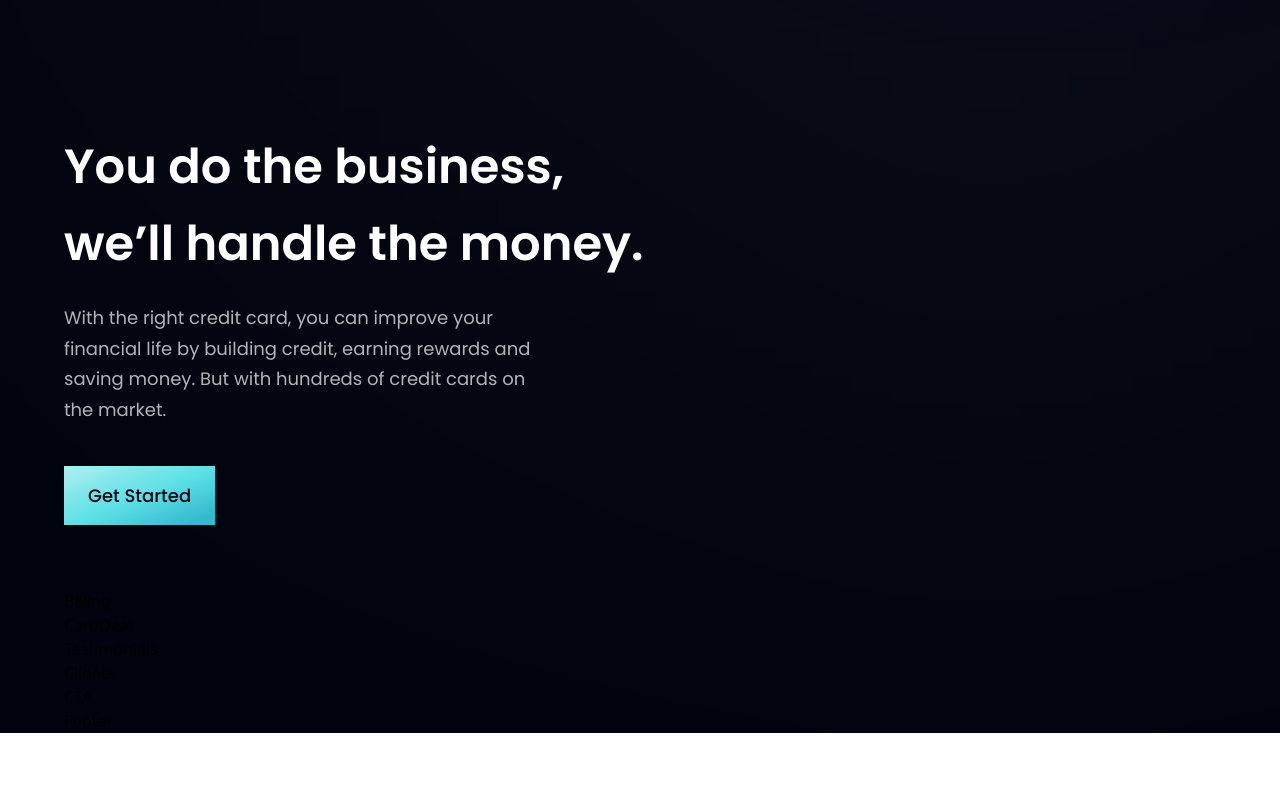
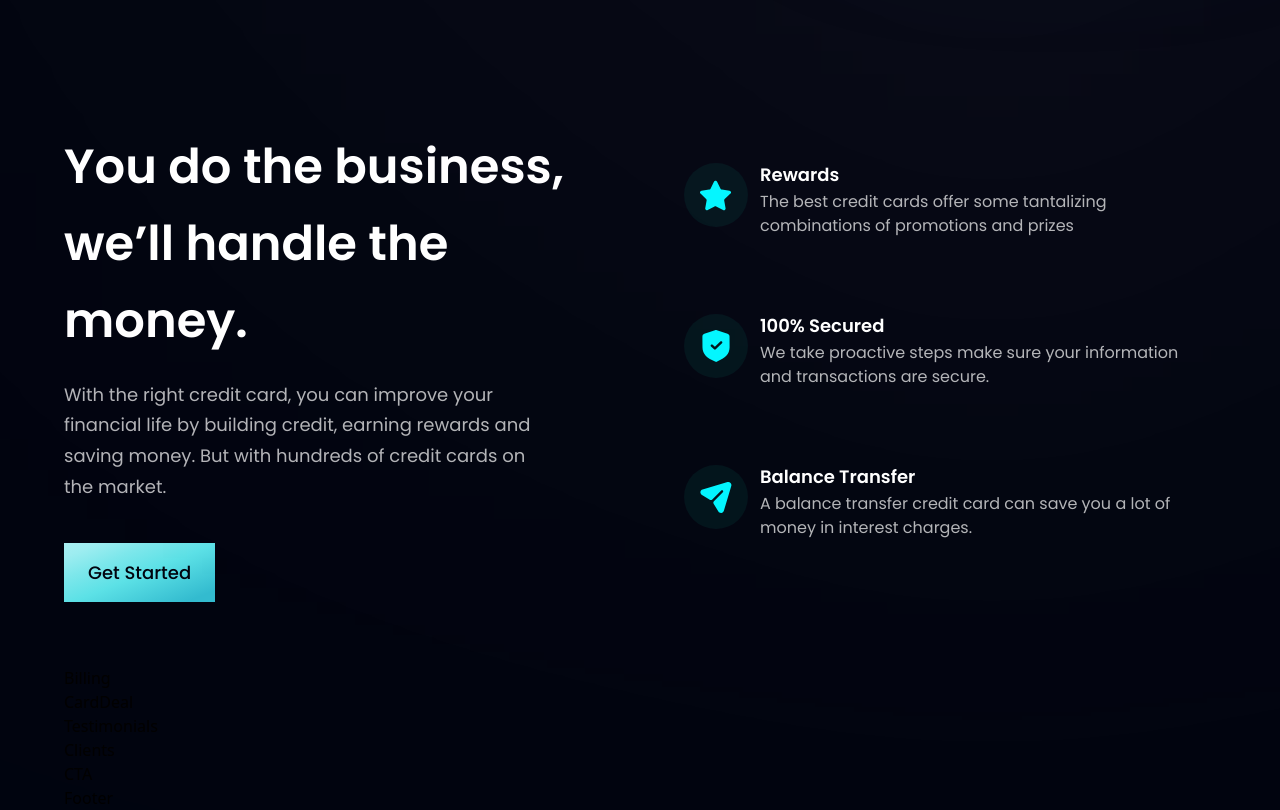
Before and after one commit to mhmddorgham/hoobank_app, a React (Create React App) app: page / in a window 1280 px wide. Shown: the part 880-1690 px from the top of the page. Before the commit the page ends 1613 px from the top, so only its background shows below. Built offline with nearby package versions, Linux system fonts and the light colour scheme.

Commit message:
Finish Buisness Components

```diff
--- a/src/components/Business.js
+++ b/src/components/Business.js
@@ -2,6 +2,25 @@
 import { features } from '../constants'
 import styles, { layout } from '../style'
 import Button from "./Button.js"
+
+// Local Components:
+
+const FeatureCard = ({ icon, title, content, index }) => (
+  <div className={`flex flex-row p-6 rounded-[20px] ${index !== features.length - 1 ? "mb-6" : "mb-0"} feature-card`}>
+    <div className={`w-[64px] h-[64px] rounded-full ${styles.flexCenter} bg-dimBlue`}>
+      <img src={icon} alt='icon' className='w-[50%] h-[50%] object-contain' />
+    </div>
+    <div className='flex flex-1 flex-col ml-3'>
+      <h4 className='font-poppins font-semibold text-white text-[18px] leading-[23px] mb-1'>
+        {title}
+      </h4>
+      <p className='font-poppins font-normal text-dimWhite text-[16px] leading-[24px] mb-1'>
+        {content}
+      </p>
+    </div>
+  </div>
+
+)
 
 const Business = () => {
   return (
@@ -15,6 +34,14 @@
         </p>
         <Button />
       </div>
+      <div className={`${layout.sectionImg} flex-col`}>
+        {features.map((featuer) => (
+          <FeatureCard
+            key={featuer.id}
+            {...featuer}
+          />
+        ))}
+      </div>
     </section>
   )
 }
```
